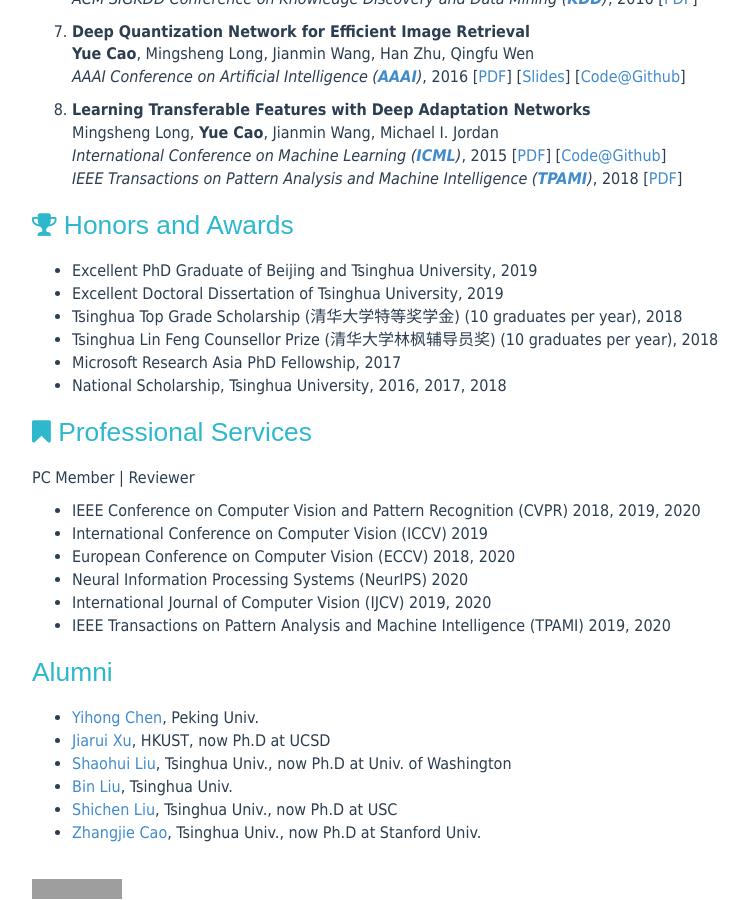
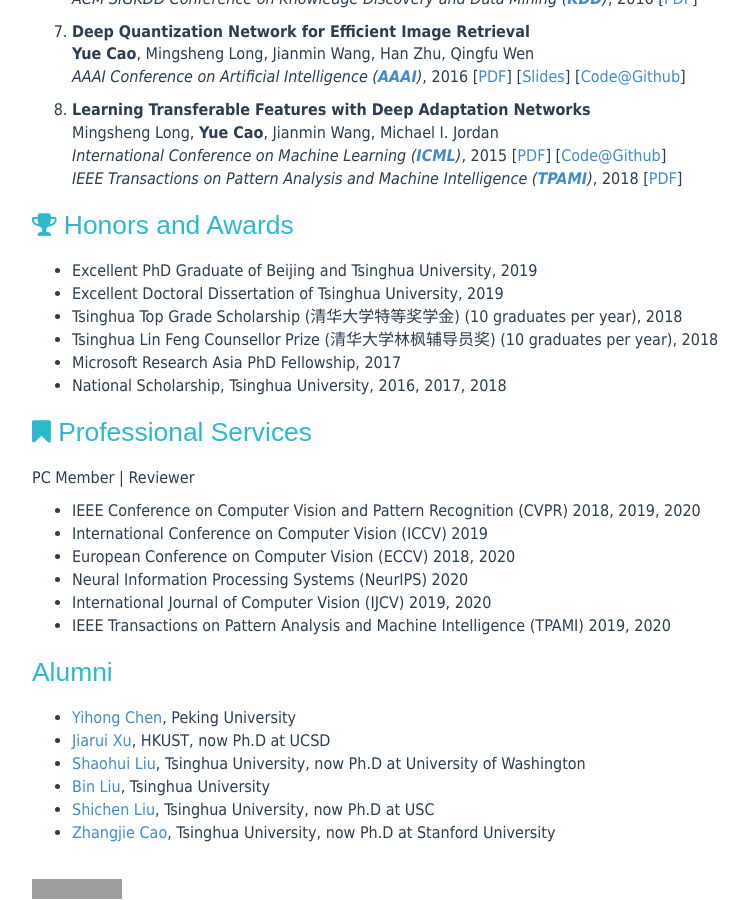
Before and after one commit to caoyue10/caoyue10.github.io, a Jekyll site: the page built from index.html, in a window 1280 px wide and 900 px high, scrolled down 1230 px. Shown: the whole window, without its empty margins (138-887 px from the left). Built offline with Jekyll 4.4.1, drawn with Linux system fonts in a browser that asks for light colours; the list of posts is cut into pages by our own code; grey boxes are pictures that could not be loaded.

Commit message:
Update index.html

```diff
--- a/index.html
+++ b/index.html
@@ -141,16 +141,16 @@
 
 <div class="service">
     <header>
-        <h1><i class="fa fa-address-book-o"></i>Alumni</h1>
+        <h1><i class="fa fa-address-book"></i>Alumni</h1>
     </header>
 	<p>
 	<ul>
-            <li><a href="https://scalsol.github.io/">Yihong Chen</a>, Peking Univ.</li>
+            <li><a href="https://scalsol.github.io/">Yihong Chen</a>, Peking University</li>
             <li><a href="http://jerryxu.net/">Jiarui Xu</a>, HKUST, now Ph.D at UCSD</li>
-            <li><a href="http://b1ueber2y.me/">Shaohui Liu</a>, Tsinghua Univ., now Ph.D at Univ. of Washington</li>
-            <li><a href="https://scholar.google.com/citations?user=-RYlJvYAAAAJ&hl=zh-CN">Bin Liu</a>, Tsinghua Univ.</li>
-            <li><a href="https://shichenliu.github.io/">Shichen Liu</a>, Tsinghua Univ., now Ph.D at USC</li>
-            <li><a href="https://caozhangjie.github.io/">Zhangjie Cao</a>, Tsinghua Univ., now Ph.D at Stanford Univ.</li>
+            <li><a href="http://b1ueber2y.me/">Shaohui Liu</a>, Tsinghua University, now Ph.D at University of Washington</li>
+            <li><a href="https://scholar.google.com/citations?user=-RYlJvYAAAAJ&hl=zh-CN">Bin Liu</a>, Tsinghua University</li>
+            <li><a href="https://shichenliu.github.io/">Shichen Liu</a>, Tsinghua University, now Ph.D at USC</li>
+            <li><a href="https://caozhangjie.github.io/">Zhangjie Cao</a>, Tsinghua University, now Ph.D at Stanford University</li>
 	</ul>
 	</p>
 </div>
```
